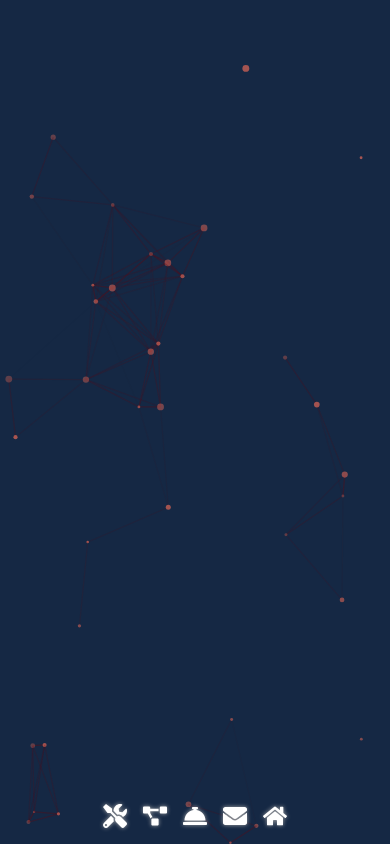
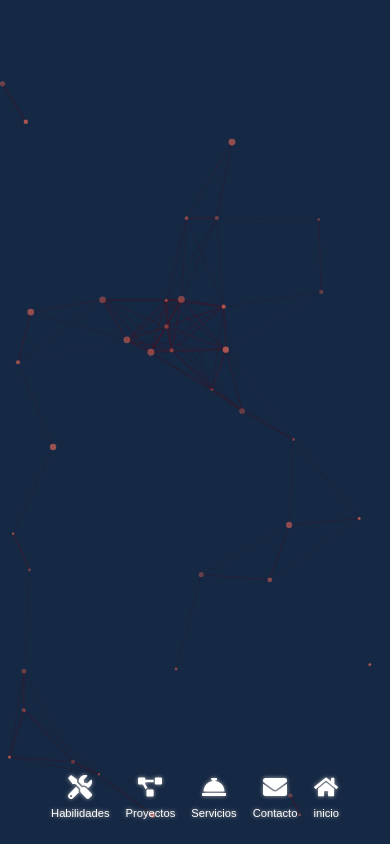
Before and after one commit to RoberColmenares/Robersites, a React (Vite) app: page /zona in a window 390 px wide. Built offline with nearby package versions, Linux system fonts and the light colour scheme; no server answers; a web font is replaced by a local one.

Commit message:
todo bien

```diff
--- a/src/assets/pages/Habilidades.jsx
+++ b/src/assets/pages/Habilidades.jsx
@@ -125,7 +125,7 @@ const Habilidades = () => {
   }, [modalOpen]);
 
   return (
-    <div className='container-glass mb-10'>
+    <div className='container-glass mb-15'>
       <section className='section-glass'>
         <h2 className='Robot text-2xl mb-4 text-wave'>HABILIDADES</h2>
 
--- a/src/assets/pages/Servicios.jsx
+++ b/src/assets/pages/Servicios.jsx
@@ -4,7 +4,7 @@ import { FaLaptopCode, FaBriefcase, FaShoppingCart, FaBuilding, FaRocket } from
 
 const Servicios = () => {
   return (
-    <div className='container-glass mb-10'>
+    <div className='container-glass mb-15'>
       <section className='section-glass'>
         <div>
           <p className='Robot text-2xl mb-10 text-yellow-400 text-wave'>Servicios</p>
--- a/src/components/Inicio.jsx
+++ b/src/components/Inicio.jsx
@@ -68,6 +68,7 @@ const Inicio = () => {
               <h1 className="md:text-2xl Robot">
                 Full Stack Developer y Téc. Ciberseguridad
               </h1>
+              {/*
               <div className="text-center mt-6">
                 <a
                   href="/cv.pdf"
@@ -78,6 +79,7 @@ const Inicio = () => {
                   cv
                 </a>
               </div>
+              */}
             </div>
 
             {/* Descripción */}
--- a/src/components/Zona.jsx
+++ b/src/components/Zona.jsx
@@ -7,11 +7,11 @@ import '../App.css';
 
 // Lista de íconos y rutas
 const icons = [
-  { to: '/zona/habilidades', Icon: FaTools },
-  { to: '/zona/proyectos', Icon: FaProjectDiagram },
-  { to: '/zona/servicios', Icon: FaConciergeBell },
-  { to: '/zona/contacto', Icon: FaEnvelope },
-  { to: '/', Icon: FaHome },
+  { to: '/zona/habilidades', Icon: FaTools, name:"Habilidades" },
+  { to: '/zona/proyectos', Icon: FaProjectDiagram, name:"Proyectos" },
+  { to: '/zona/servicios', Icon: FaConciergeBell, name:"Servicios" },
+  { to: '/zona/contacto', Icon: FaEnvelope, name:"Contacto" },
+  { to: '/', Icon: FaHome, name:"inicio" },
 ];
 
 // Detectar si el dispositivo es táctil
@@ -61,17 +61,18 @@ const Zona = () => {
         ref={navRef}
         onMouseMove={!isTouchDevice ? handleMouseMove : undefined}
         onMouseLeave={!isTouchDevice ? handleMouseLeave : undefined}
-        className="text-2xl flex justify-center space-x-4 fixed bottom-4 w-max left-1/2 transform -translate-x-1/2 rounded-2xl z-50
+        className="text-3xl flex justify-center space-x-4 fixed bottom-6 w-max left-1/2 transform -translate-x-1/2 rounded-2xl z-50
           md:text-4xl md:space-x-7 md:px-10 md:py-6 text-white border-gray-400"
       >
-        {icons.map(({ to, Icon }, i) => (
+      {icons.map(({ to, Icon, name }, i) => (
         <NavLink
           key={to}
           to={to}
           style={{ transform: `scale(${!isTouchDevice ? scales[i] : 1})` }}
-            className="metallic-hover transition-transform duration-150"
+          className="metallic-hover transition-transform duration-150 text-center flex flex-col items-center text-white"
         >
-            <Icon />
+          <Icon className="text-2xl md:text-5xl" />
+          <span className="text-[0.7rem] md:text-base mt-2">{name}</span>
         </NavLink>
       ))}
       </nav>
```
Lines whose indentation alone changed are shown as unchanged.
